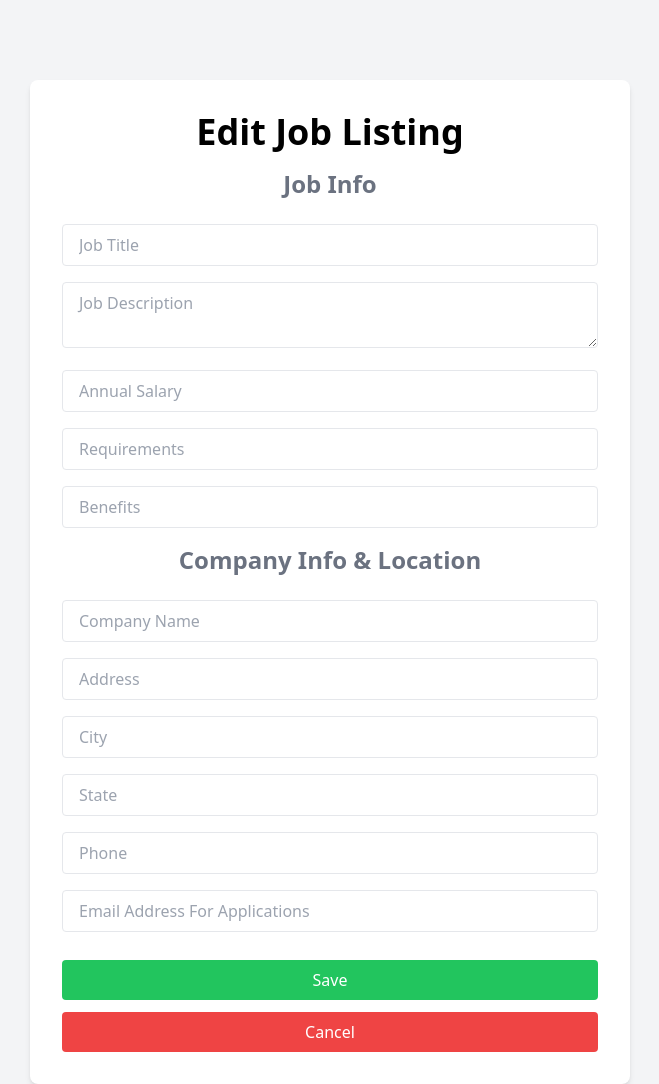
After one commit to MohamedKadi/workopia, a PHP site: the page made by App/views/listings/edit.view.php in a window 1280 px wide. The commit adds this page. Shown: the whole page, without its empty margins (310-969 px from the left). Run offline with PHP 8.4, Linux system fonts and the light colour scheme; the template is opened without the code that fills it, so the values that code supplies are empty.

Commit message:
edit form

```diff
--- /dev/null
+++ b/App/views/listings/edit.view.php
@@ -0,0 +1,89 @@
+<?php
+//require dyl function basepath() deja kyna f index
+loadPartials('head');
+?>
+<!-- Nav -->
+<?php
+loadPartials('navbar');
+?>
+
+<!-- Top Banner -->
+<?php
+loadPartials('top-banner');
+?>
+
+<!-- Post a Job Form Box -->
+<section class="flex justify-center items-center mt-20">
+    <div class="bg-white p-8 rounded-lg shadow-md w-full md:w-600 mx-6">
+        <h2 class="text-4xl text-center font-bold mb-4">Edit Job Listing</h2>
+        <!-- <div class="message bg-red-100 p-3 my-3">This is an error message.</div>
+        <div class="message bg-green-100 p-3 my-3">
+          This is a success message.
+        </div> -->
+        <?php if (isset($errors)) : ?>
+            <?php foreach ($errors as $error) : ?>
+                <div class="message bg-red-100 my-3"><?= $error ?></div>
+            <?php endforeach; ?>
+        <?php endif; ?>
+        <form method="POST" action="/listings/<?= $listing->id ?>">
+            <input type="hidden" name="_method" value="PUT">
+            <h2 class="text-2xl font-bold mb-6 text-center text-gray-500">
+                Job Info
+            </h2>
+            <div class="mb-4">
+                <input type="text" name="title" placeholder="Job Title" class="w-full px-4 py-2 border rounded focus:outline-none" value="<?= $listing->title ?? '' ?>" />
+            </div>
+            <div class="mb-4">
+                <textarea name="description" placeholder="Job Description" class="w-full px-4 py-2 border rounded focus:outline-none"><?= $listing->description ?? '' ?></textarea>
+            </div>
+            <div class="mb-4">
+                <input type="text" name="salary" placeholder="Annual Salary" class="w-full px-4 py-2 border rounded focus:outline-none" value="<?= $listing->salary ?? '' ?>" />
+            </div>
+            <div class="mb-4">
+                <input type="text" name="requirements" placeholder="Requirements" class="w-full px-4 py-2 border rounded focus:outline-none" value="<?= $listing->requirements ?? '' ?>" />
+            </div>
+            <div class="mb-4">
+                <input type="text" name="benefits" placeholder="Benefits" class="w-full px-4 py-2 border rounded focus:outline-none" value="<?= $listing->benefits ?? '' ?>" />
+            </div>
+            <h2 class="text-2xl font-bold mb-6 text-center text-gray-500">
+                Company Info & Location
+            </h2>
+            <div class="mb-4">
+                <input type="text" name="company" placeholder="Company Name" class="w-full px-4 py-2 border rounded focus:outline-none" value="<?= $listing->company ?? '' ?>" />
+            </div>
+            <div class="mb-4">
+                <input type="text" name="addresse" placeholder="Address" class="w-full px-4 py-2 border rounded focus:outline-none" value="<?= $listing->address ?? '' ?>" />
+            </div>
+            <div class="mb-4">
+                <input type="text" name="city" placeholder="City" class="w-full px-4 py-2 border rounded focus:outline-none" value="<?= $listing->city ?? '' ?>" />
+            </div>
+            <div class="mb-4">
+                <input type="text" name="state" placeholder="State" class="w-full px-4 py-2 border rounded focus:outline-none" value="<?= $listing->state ?? '' ?>" />
+            </div>
+            <div class="mb-4">
+                <input type="text" name="phone" placeholder="Phone" class="w-full px-4 py-2 border rounded focus:outline-none" value="<?= $listing->phone ?? '' ?>" />
+            </div>
+            <div class="mb-4">
+                <input type="email" name="email" placeholder="Email Address For Applications" class="w-full px-4 py-2 border rounded focus:outline-none" value="<?= $listing->email ?? '' ?>" />
+            </div>
+            <button class="w-full bg-green-500 hover:bg-green-600 text-white px-4 py-2 my-3 rounded focus:outline-none">
+                Save
+            </button>
+            <a href="/listings/<?= $listing->id ?>" class="block text-center w-full bg-red-500 hover:bg-red-600 text-white px-4 py-2 rounded focus:outline-none">
+                Cancel
+            </a>
+        </form>
+    </div>
+</section>
+
+<!-- Bottom Banner -->
+<?php
+loadPartials('bottom-banner');
+?>
+
+
+<?php
+
+loadPartials('footer');
+
+?>
--- a/App/views/listings/show.view.php
+++ b/App/views/listings/show.view.php
@@ -20,7 +20,7 @@ loadPartials('top-banner');
                 Back To Listings
             </a>
             <div class="flex space-x-4 ml-4">
-                <a href="/edit" class="px-4 py-2 bg-blue-500 hover:bg-blue-600 text-white rounded">Edit</a>
+                <a href="/listings/edit/<?= $listing->id ?>" class="px-4 py-2 bg-blue-500 hover:bg-blue-600 text-white rounded">Edit</a>
                 <!-- Delete Form -->
                 <form method="POST">
                     <input type="hidden" name="_method" value="DELETE">
--- a/routes.php
+++ b/routes.php
@@ -10,9 +10,13 @@ return [
 $router->get('/', 'HomeController@index');
 $router->get('/listings', 'ListingController@index');
 $router->get('/listings/create', 'ListingController@create');
+
+$router->get('/listings/edit/{id}', 'ListingController@edit');
 $router->get('/listings/{id}', 'ListingController@show');
 
 $router->post('/listings', 'ListingController@store');
+
+$router->put('/listings/{id}', 'ListingController@update');
 
 $router->delete('/listings/{id}', 'ListingController@destroy');
 /*
```
Also changed, not shown: App/controllers/ListingController.php (+29 -0 lines).
